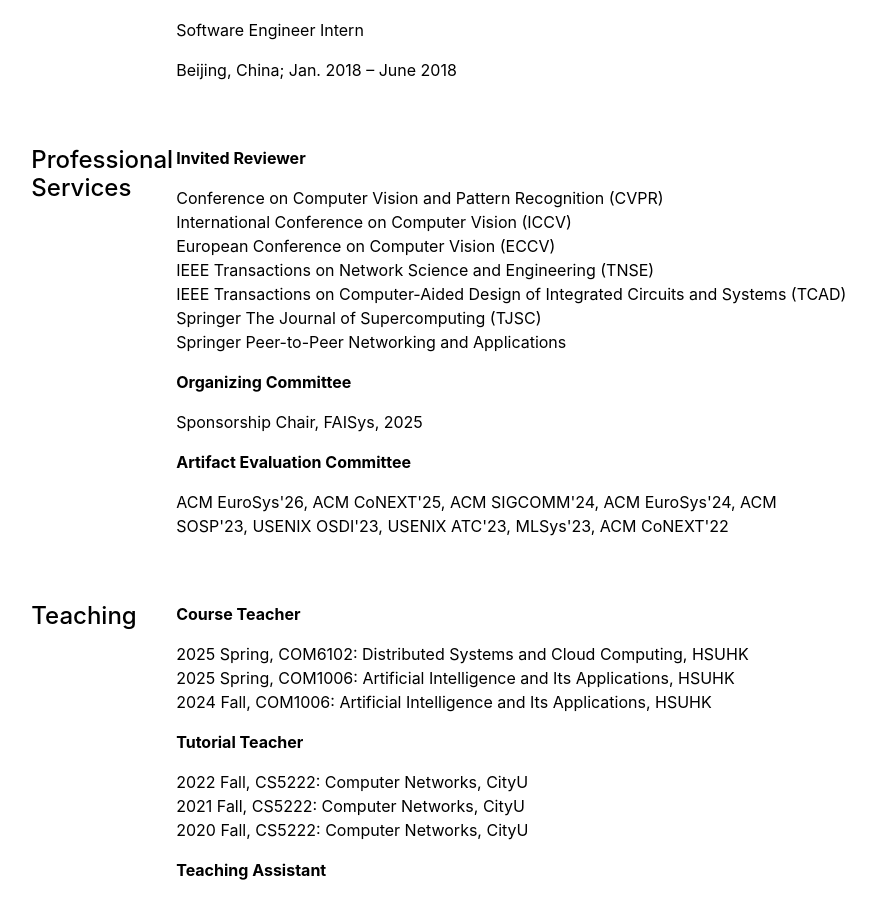
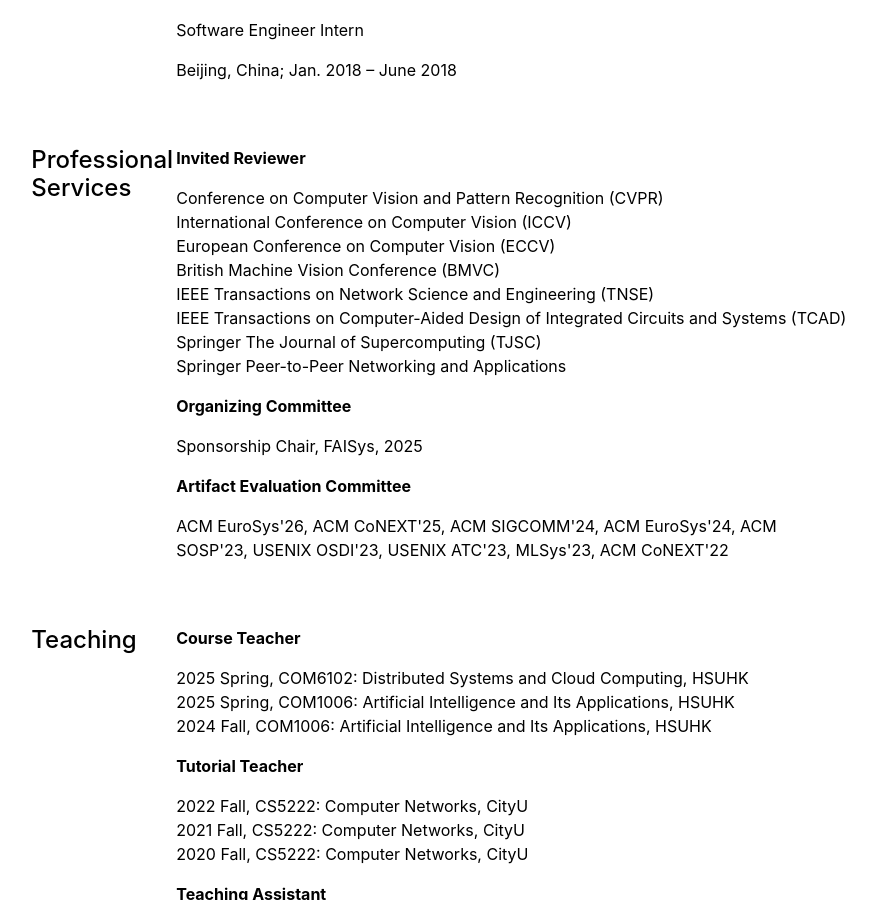
Before and after one commit to kanonjz/academic, a Jekyll site: the page built from cv.md, in a window 1280 px wide and 900 px high, scrolled down 1022 px. Shown: the whole window, without its empty margins (198-1074 px from the left). Built offline with Jekyll 4.4.1, drawn with Linux system fonts in a browser that asks for light colours.

Commit message:
update service

```diff
--- a/_data/cv/service.yml
+++ b/_data/cv/service.yml
@@ -2,6 +2,7 @@
   venue: 'Conference on Computer Vision and Pattern Recognition (CVPR)</br>
   International Conference on Computer Vision (ICCV)</br>
   European Conference on Computer Vision (ECCV)</br>
+  British Machine Vision Conference (BMVC)</br>
   IEEE Transactions on Network Science and Engineering (TNSE)</br>
   IEEE Transactions on Computer-Aided Design of Integrated Circuits and Systems (TCAD)</br>
   Springer The Journal of Supercomputing (TJSC)</br>
```
